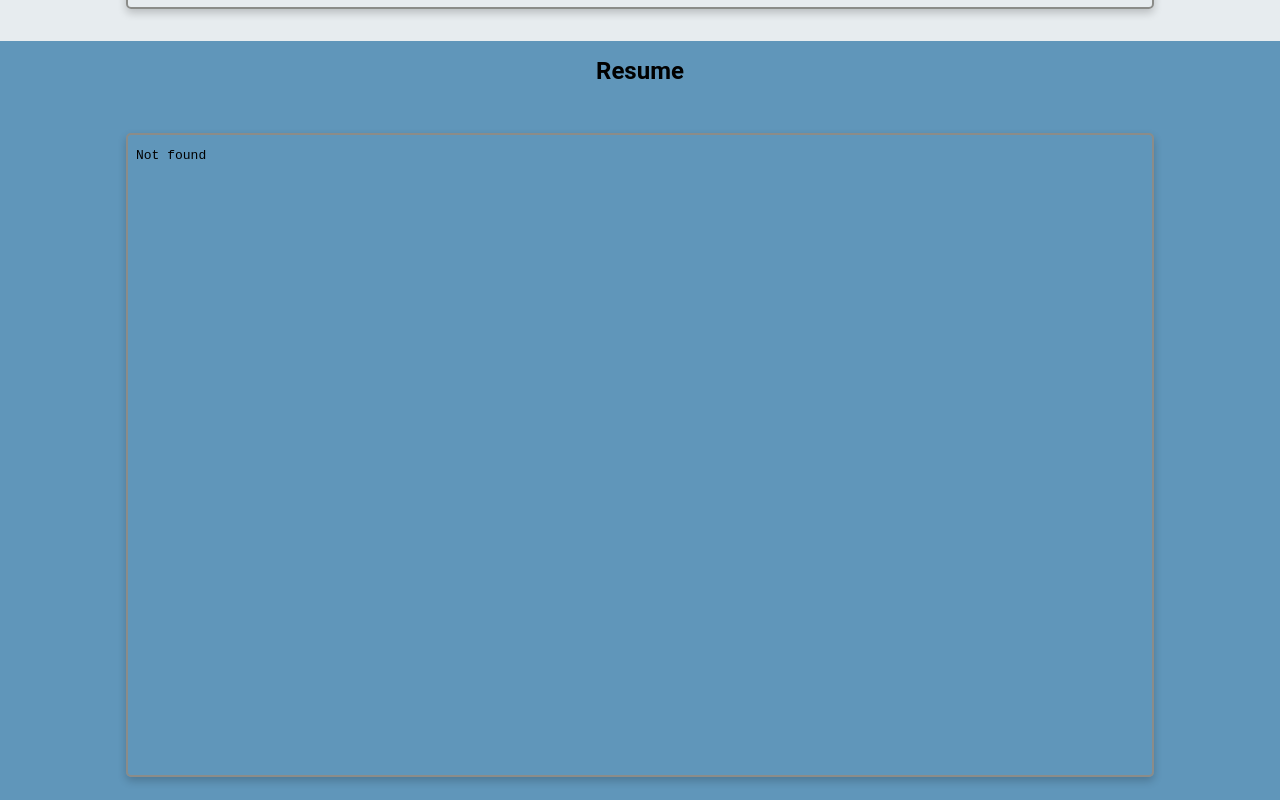
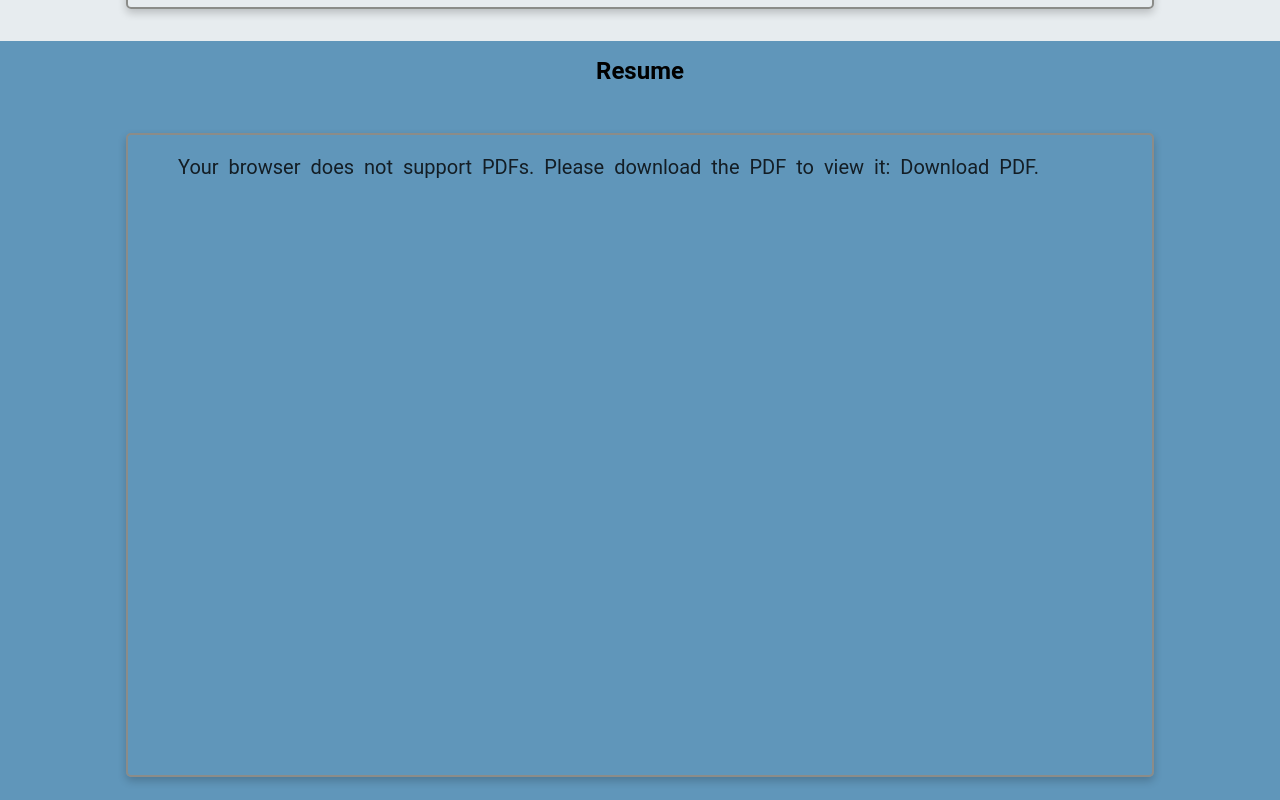
Before and after one commit to ZachMuzzle/ZachMuzzle.github.io, a website: page public/index.html in a window 1280 px wide. Shown: the part 2200-3000 px from the top of the page. Drawn offline with Linux system fonts and the light colour scheme; grey boxes are pictures that could not be loaded.

Commit message:
Updated iframe to an object element for firefox issue.

```diff
--- a/public/css/sections.css
+++ b/public/css/sections.css
@@ -27,7 +27,7 @@ p:hover {
     opacity: 100%;
 }
 
-iframe {
+iframe, object{
     width: 80vw;
     height: calc(50vw);
     max-height: 90vh;
--- a/public/index.html
+++ b/public/index.html
@@ -96,9 +96,11 @@
     <section id="resume" class="fade-in">
         <div class="section-container">
             <h2>Resume</h2>
-                <iframe src="pdfs/Zachary_Muzzleman_Resume1.0.13.pdf"
+                <object data="pdfs/Zachary_Muzzleman_Resume1.0.13.pdf"
+                type="application/pdf"
                 class="iframeBorderWebpages"
-                ></iframe>
+                ><p>Your browser does not support PDFs. Please download the PDF to view it: <a href="pdfs/Zachary_Muzzleman_Resume1.0.13.pdf">Download PDF</a>.</p>
+            </object>
         </div>
     </section>
     <section id="contact" class="fade-in">
```
